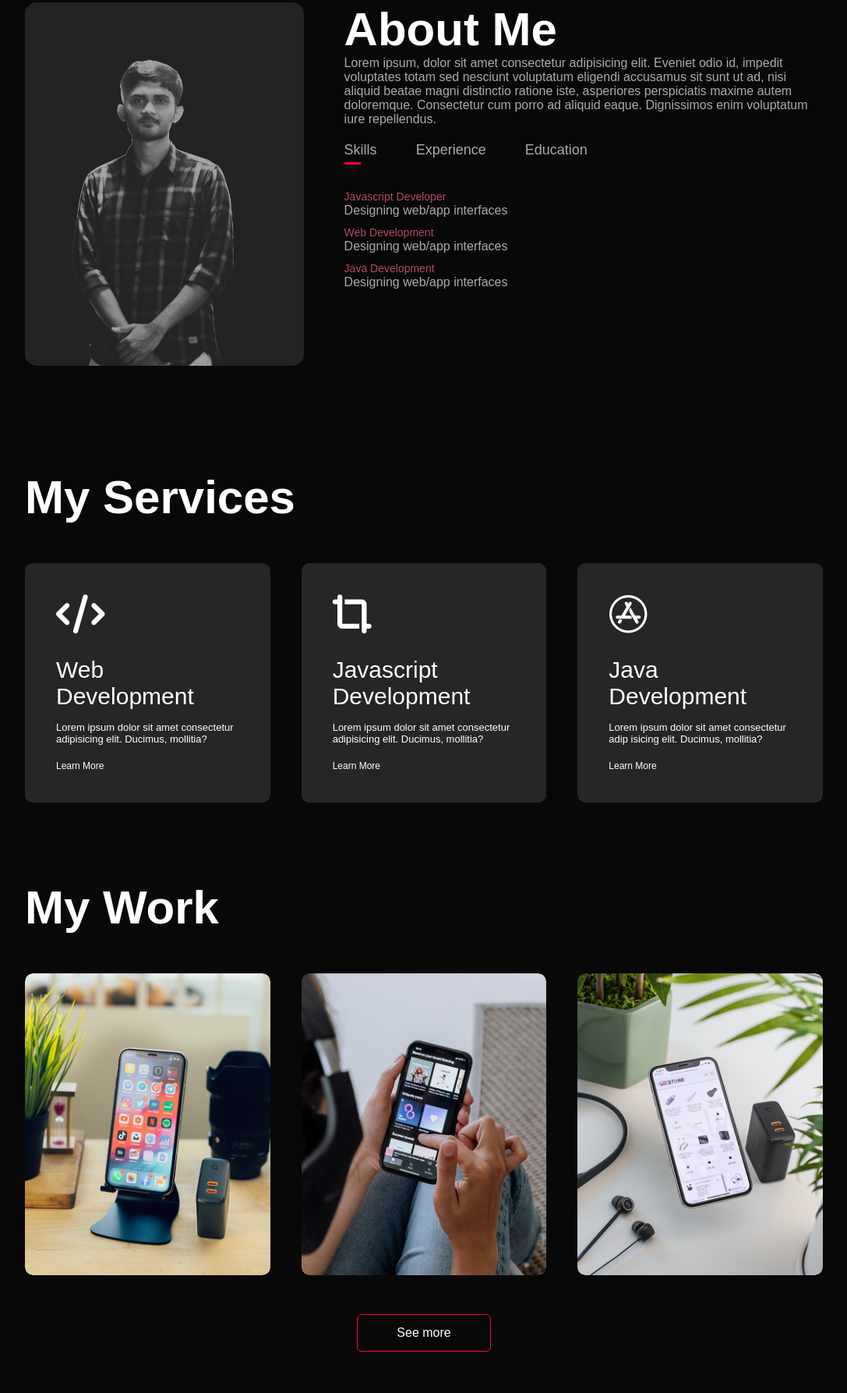
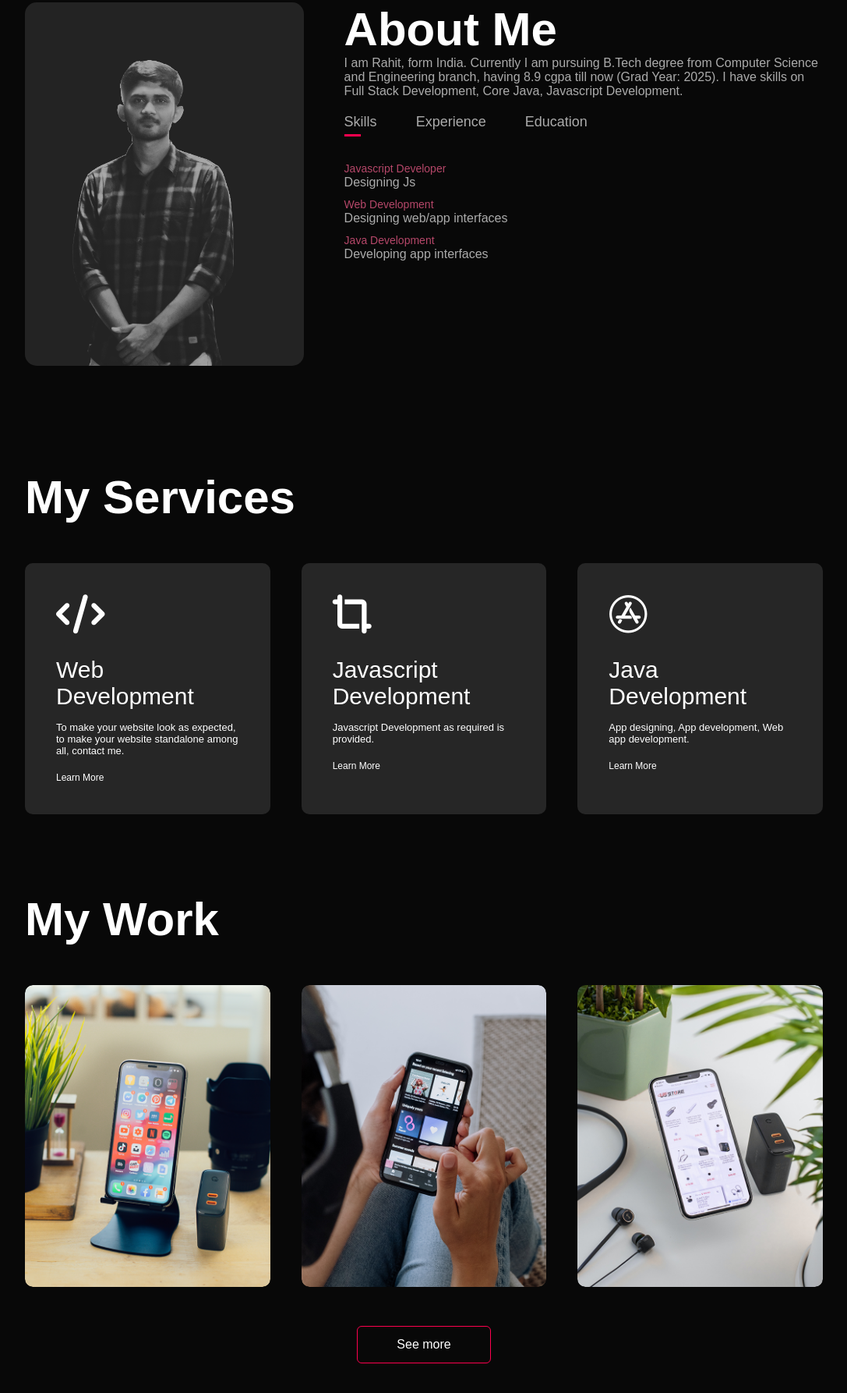
Before and after one commit to RahitXgit/portFolio2, a plain HTML site: page index.html in a window 1280 px wide. Shown: the part 887-2673 px from the top of the page at 78% size, without its empty margins (96-1183 px from the left). Drawn offline with nearby package versions, Linux system fonts and the light colour scheme.

Commit message:
updated some of the descriptions

```diff
--- a/index.html
+++ b/index.html
@@ -43,10 +43,7 @@
                 </div>
                 <div class="about-col-2">
                     <h1 class="sub-title">About Me</h1>
-                    <p>Lorem ipsum, dolor sit amet consectetur adipisicing elit. Eveniet odio id, impedit voluptates
-                        totam sed nesciunt voluptatum eligendi accusamus sit sunt ut ad, nisi aliquid beatae magni
-                        distinctio ratione iste, asperiores perspiciatis maxime autem doloremque. Consectetur cum porro
-                        ad aliquid eaque. Dignissimos enim voluptatum iure repellendus.</p>
+                    <p>I am Rahit, form India. Currently I am pursuing B.Tech degree from Computer Science and Engineering branch, having 8.9 cgpa till now (Grad Year: 2025). I have skills on Full Stack Development, Core Java, Javascript Development.</p>
 
 
                     <div class="tab-titles">
@@ -57,25 +54,25 @@
 
                     <div class="tab-contents active-tab" id="skills">
                         <ul>
-                            <li><span>Javascript Developer</span><br>Designing web/app interfaces</li>
+                            <li><span>Javascript Developer</span><br>Designing Js</li>
                             <li><span>Web Development</span><br>Designing web/app interfaces</li>
-                            <li><span>Java Development</span><br>Designing web/app interfaces</li>
+                            <li><span>Java Development</span><br>Developing app interfaces</li>
                         </ul>
                     </div>
                     <div class="tab-contents " id="experience">
                         <ul>
-                            <li><span>2021 - Current</span><br>Lorem ipsum dolor sit amet consectetur adipisicing elit.
+                            <li><span>2023 - Current</span><br>Built portfolio using HTML, CSS, Media Query CSS, js.
                             </li>
-                            <li><span>2019 - 2021</span><br>Lorem ipsum dolor sit amet.</li>
+                            <!-- <li><span>2019 - 2021</span><br>Lorem ipsum dolor sit amet.</li>
                             <li><span>2017 - 2019</span><br>Lorem ipsum dolor sit amet consectetur adipisicing elit.
-                                Consequuntur.</li>
+                                Consequuntur.</li> -->
                         </ul>
                     </div>
                     <div class="tab-contents" id="education">
                         <ul>
-                            <li><span>2016</span><br>Designing web/app interfaces</li>
-                            <li><span>2016</span><br>Designing web/app interfaces</li>
-                            <li><span>2014</span><br>Designing web/app interfaces</li>
+                            <li><span>2021 - Present</span><br>College of Engineering ans Management, Kolaghat | cgpa: 8.9</li>
+                            <li><span>2021</span><br>Lakshya High School | Marks: 86%</li>
+                            <li><span>2019</span><br>Vivekananda Mission Asram Sikshayatan(H.S.) | Marks: 93%</li>
                         </ul>
                     </div>
                 </div>
@@ -91,19 +88,19 @@
                 <div>
                     <i class="fa-solid fa-code"></i>
                     <h2>Web Development</h2>
-                    <p>Lorem ipsum dolor sit amet consectetur adipisicing elit. Ducimus, mollitia?</p>
-                    <a href="#">Learn More</a>
+                    <p>To make your website look as expected, to make your website standalone among all, contact me.</p>
+                    <a href="#contact">Learn More</a>
                 </div>
                 <div>
                     <i class="fa-solid fa-crop-simple"></i>
                     <h2>Javascript Development</h2>
-                    <p>Lorem ipsum dolor sit amet consectetur adipisicing elit. Ducimus, mollitia?</p>
-                    <a href="#">Learn More</a>
+                    <p>Javascript Development as required is provided.</p>
+                    <a href="#contact">Learn More</a>
                 </div>
                 <div>
                     <i class="fa-brands fa-app-store"></i>
                     <h2>Java Development</h2>
-                    <p>Lorem ipsum dolor sit amet consectetur adip isicing elit. Ducimus, mollitia?</p>
+                    <p>App designing, App development, Web app development.</p>
                     <a href="#">Learn More</a>
                 </div>
             </div>
@@ -123,8 +120,7 @@
                             Social Media App
                         </h3>
 
-                        <p>Lorem, ipsum dolor sit amet consectetur adipisicing elit. Expedita in incidunt inventore
-                            pariatur.</p>
+                        <p>Not too much to show about right now.</p>
                         <a href="#"><i class="fa-solid fa-up-right-from-square"></i></a>
                     </div>
                 </div>
@@ -135,8 +131,7 @@
                             Music App
                         </h3>
 
-                        <p>Lorem, ipsum dolor sit amet consectetur adipisicing elit. Expedita in incidunt inventore
-                            pariatur.</p>
+                        <p>Not too much to show about right now.</p>
                         <a href="#"><i class="fa-solid fa-up-right-from-square"></i></a>
                     </div>
                 </div>
@@ -147,8 +142,7 @@
                             Online Shopping App
                         </h3>
 
-                        <p>Lorem, ipsum dolor sit amet consectetur adipisicing elit. Expedita in incidunt inventore
-                            pariatur.</p>
+                        <p>Not too much to show about right now.</p>
                         <a href="#"><i class="fa-solid fa-up-right-from-square"></i></a>
                     </div>
                 </div>
```
